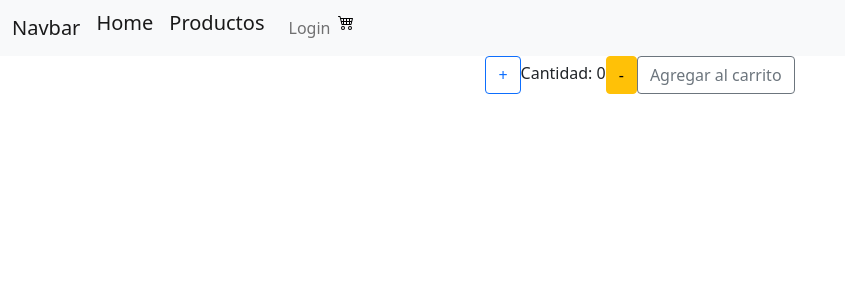
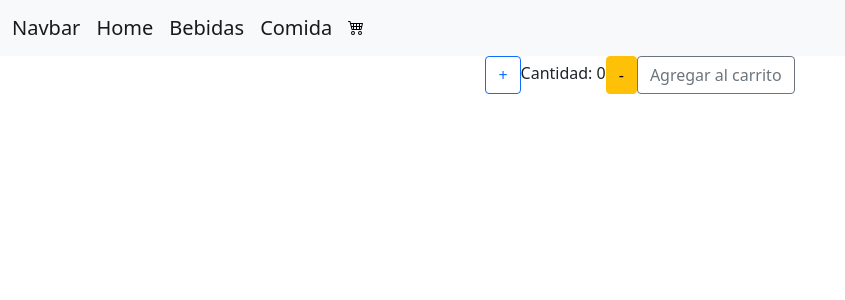
Before and after one commit to geludwig22/Ecommerce-19765, a React (Create React App) app in the folder ecommerce-pereyravega/: page /categoria/1 in a window 1280 px wide. Shown: the top 300 px of the page, without its empty margins (0-845 px from the left). Built offline with nearby package versions, Linux system fonts and the light colour scheme.

Commit message:
correccion de Nav e items

```diff
--- a/ecommerce-pereyravega/src/componets/Context/CartContext.jsx
+++ b/ecommerce-pereyravega/src/componets/Context/CartContext.jsx
@@ -1,4 +1,6 @@
 import React, { useContext, createContext, useState, useEffect } from 'react';
+
+
 
 const CartContext = createContext();
 
@@ -43,5 +45,3 @@ const CartProvider = ({ children }) => {
     </CartContext.Provider>
   );
 };
-
-export default CartProvider;
--- a/ecommerce-pereyravega/src/componets/NavBar.jsx
+++ b/ecommerce-pereyravega/src/componets/NavBar.jsx
@@ -13,16 +13,18 @@ const NavBar = () => {
     <div class="collapse navbar-collapse" id="navbarNav">
       <ul class="navbar-nav">
         <li class="nav-item">
-        <Link className="navbar-brand ms-5 ms-md-0" to={'/home'}>Home</Link>
+        <Link className="navbar-brand ms-5 ms-md-0" to={'/'}>Home</Link>
         </li>
         <li class="nav-item">
-        <Link className="navbar-brand ms-5 ms-md-0" to={'/producto'}>Productos</Link>
+        <Link className="navbar-brand ms-5 ms-md-0" to={'/categoria/Bebida'}>Bebidas</Link>
         </li>
         <li class="nav-item">
-          <a class="nav-link" href="#">Login</a>
+          <Link class="navbar-brand ms-5 ms-md-0" to={'/categoria/Comida'}>Comida</Link>
         </li>
         <li class="nav-item">
+        <Link to='/cart'>
           <CartWidget />
+          </Link>
         </li>
       </ul>
     </div>
--- a/ecommerce-pereyravega/src/componets/itemlistContainer/Item.jsx
+++ b/ecommerce-pereyravega/src/componets/itemlistContainer/Item.jsx
@@ -13,7 +13,7 @@ export const Item = ({prod}) => {
                     {prod.precio}
                 </div>
                 <div className="card-footer">
-                        <Link to={`/detail/${prod.id}`}>
+                        <Link to={`/categoria/${prod.id}`}>
                             <button className="btn btn-outline-primary btn-block">
                                 Detalle del producto
                             </button>
--- a/ecommerce-pereyravega/src/componets/itemlistContainer/ItemListContainer.jsx
+++ b/ecommerce-pereyravega/src/componets/itemlistContainer/ItemListContainer.jsx
@@ -14,7 +14,7 @@ const ItemListContainer = () => {
     useEffect(() => {
         if (id) {
             getFetch
-                .then(res => setProducts(res.filter(prod => prod.estado === id)))
+                .then(res => setProducts(res.filter(prod => prod.categoria === id)))
                 .catch(err => console.log(err))
                 .finally(() => setLoading(false))
         } else {
```
Also changed, not shown: ecommerce-pereyravega/src/componets/ItemDetailContainer/ItemDetail.jsx (+1 -42 lines).
